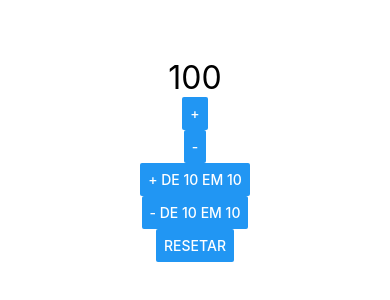
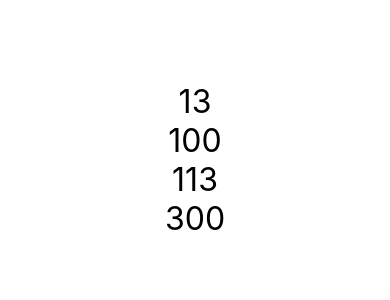
Before and after one commit to rudatorquato/Curso-React-Native-Cod3r, a React Native app in the folder Exercicios/: screen / in a window 390 px wide. Shown: the part 262-562 px from the top of the page. Built offline with nearby package versions, Linux system fonts and the light colour scheme.

Commit message:
Comunicação direta

```diff
--- a/Exercicios/src/App.js
+++ b/Exercicios/src/App.js
@@ -1,7 +1,8 @@
 import React from 'react'
 import { View, StyleSheet } from 'react-native'
 
-import Contador from './components/Contador'
+import Pai from './components/direta/Pai'
+//import Contador from './components/Contador'
 //import Botao from './components/Botao'
 //import Titulo from './components/Titulo'
 //import Aleatorio from './components/Aleatorio'
@@ -12,8 +13,9 @@
 export default () => (
     <View style={style.App}>
 
+        <Pai/>
+        {/*
         <Contador inicial={100} passo={10}/>
-        {/*
         <Botao/>
         <Titulo principal="Cadastro Produto"
                 secundario="Tela de Cadastro do Produto"
--- /dev/null
+++ b/Exercicios/src/components/direta/Filho.js
@@ -0,0 +1,14 @@
+import React from 'react'
+import { Text } from 'react-native'
+import Estilo from '../estilo'
+
+export default props => {
+    return(
+        <>
+
+            <Text style={Estilo.txtG}>{props.a}</Text>
+            <Text style={Estilo.txtG}>{props.b}</Text>
+
+        </>
+    )
+}
--- /dev/null
+++ b/Exercicios/src/components/direta/Pai.js
@@ -0,0 +1,15 @@
+import React from 'react'
+import Filho from './Filho'
+
+export default props => {
+    let x = 13
+    let y= 100
+
+    return (
+        <>
+        <Filho a={x} b={y} />
+        <Filho a={x + 100} b={y + 200} />
+
+        </>
+    )
+}
```
